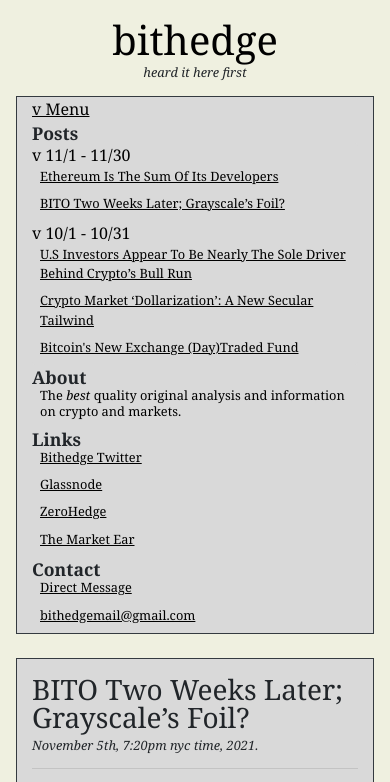
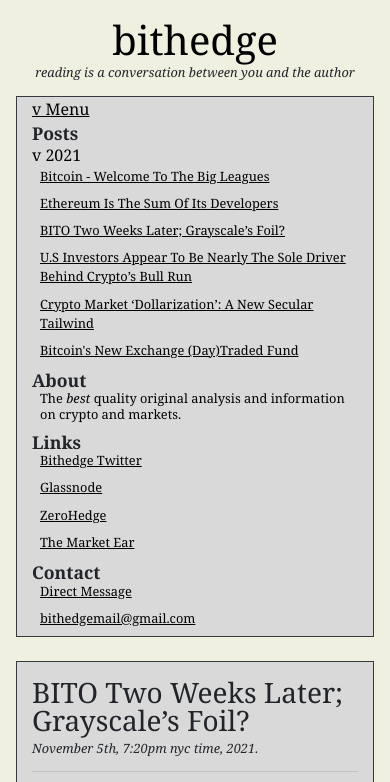
Before and after one commit to bit-hedge/bit-hedge.github.io, a plain HTML site: page bito-gbtc.html in a window 390 px wide. Both pictures are taken after a click on the link "> Menu". Shown: the top 782 px of the page. Drawn offline with nearby package versions, Linux system fonts and the light colour scheme.

Commit message:
Update bito-gbtc.html

```diff
--- a/bito-gbtc.html
+++ b/bito-gbtc.html
@@ -30,27 +30,21 @@
 	<body>
 		<div class="container" id="container">
 			<a class="heading" href="https://bit-hedge.github.io"> bithedge </a>
-			<p class="excerpt">heard it here first</p>
+			<p class="excerpt">reading is a conversation between you and the author</p>
 			<div class="row justify-content-center">
 				<div class="col-2 border border-dark d-none d-lg-block">
 					<p class="sideheader"> Posts </p>
 					<div id="accordion">
 						<div class="card">
 
-							<a class="folder" data-toggle="collapse" href="#collapseNov" onclick="flipArrow(this)">
-								v 11/1 - 11/30
-							</a>
-
-							<div id="collapseNov" class="collapse hide show">
-								<a class="infolder" href="https://bit-hedge.github.io/eth-dev"> Ethereum Is The Sum Of Its Developers </a>
-								<a class="infolder" href="https://bit-hedge.github.io/bito-gbtc"> BITO Two Weeks Later; Grayscale’s Foil? </a>
-							</div>
-
 							<a class="folder" data-toggle="collapse" href="#collapseOne" onclick="flipArrow(this)">
-								v 10/1 - 10/31
+								v 2021
 							</a>
 
 							<div id="collapseOne" class="collapse hide show">
+								<a class="infolder" href="https://bit-hedge.github.io/bitcoin-welcome"> Bitcoin - Welcome To The Big Leagues </a>
+								<a class="infolder" href="https://bit-hedge.github.io/eth-dev"> Ethereum Is The Sum Of Its Developers </a>
+								<a class="infolder" href="https://bit-hedge.github.io/bito-gbtc"> BITO Two Weeks Later; Grayscale’s Foil? </a>
 								<a class="infolder" href="https://bit-hedge.github.io/us-bull-run"> U.S Investors Appear To Be Nearly The Sole Driver Behind Crypto’s Bull Run </a>
 								<a class="infolder" href="https://bit-hedge.github.io/dollarization"\> Crypto Market ‘Dollarization’: A New Secular Tailwind </a>
 								<a class="infolder" href="https://bit-hedge.github.io/bitcoins-new-fund"\> Bitcoin's New Exchange (Day)Traded Fund </a>
@@ -83,25 +77,19 @@
 								<div id="accordion">
 									<div class="card">
 
-										<a class="folder" data-toggle="collapse" href="#collapseNovTwo" onclick="flipArrow(this)">
-											v 11/1 - 11/30
-										</a>
+									<a class="folder" data-toggle="collapse" href="#collapseOneMobile" onclick="flipArrow(this)">
+										v 2021
+									</a>
 
-										<div id="collapseNovTwo" class="collapse hide show">
-											<a class="infolder" href="https://bit-hedge.github.io/eth-dev"> Ethereum Is The Sum Of Its Developers </a>
-											<a class="infolder" href="https://bit-hedge.github.io/bito-gbtc"> BITO Two Weeks Later; Grayscale’s Foil? </a>
-										</div>
-
-										<a class="folder" data-toggle="collapse" href="#collapseTwo" onclick="flipArrow(this)">
-											v 10/1 - 10/31
-										</a>
-
-										<div id="collapseTwo" class="collapse hide show">
-											<a class="infolder" href="https://bit-hedge.github.io/us-bull-run"> U.S Investors Appear To Be Nearly The Sole Driver Behind Crypto’s Bull Run </a>
-											<a class="infolder" href="https://bit-hedge.github.io/dollarization"> Crypto Market ‘Dollarization’: A New Secular Tailwind </a>
-											<a class="infolder" href="https://bit-hedge.github.io/bitcoins-new-fund"> Bitcoin's New Exchange (Day)Traded Fund </a>
-										</div>
+									<div id="collapseOneMobile" class="collapse hide show">
+										<a class="infolder" href="https://bit-hedge.github.io/bitcoin-welcome"> Bitcoin - Welcome To The Big Leagues </a>
+										<a class="infolder" href="https://bit-hedge.github.io/eth-dev"> Ethereum Is The Sum Of Its Developers </a>
+										<a class="infolder" href="https://bit-hedge.github.io/bito-gbtc"> BITO Two Weeks Later; Grayscale’s Foil? </a>
+										<a class="infolder" href="https://bit-hedge.github.io/us-bull-run"> U.S Investors Appear To Be Nearly The Sole Driver Behind Crypto’s Bull Run </a>
+										<a class="infolder" href="https://bit-hedge.github.io/dollarization"\> Crypto Market ‘Dollarization’: A New Secular Tailwind </a>
+										<a class="infolder" href="https://bit-hedge.github.io/bitcoins-new-fund"\> Bitcoin's New Exchange (Day)Traded Fund </a>
 									</div>
+								</div>
 								</div>
 
 								<p class="sideheader"> About </p>
@@ -160,19 +148,6 @@
 
 
 			</div>
-
-			<div class="row justify-content-center">
-				<div class="col-2 border border-dark d-none d-lg-block" style="visibility:hidden"></div>
-				<p class="excerpt"> donate (eth/erc20): 0x1Cb9a225352116769d40ceA9a39252cf7558e300 </p>
-			</div>
-
-			<div class="row justify-content-center">
-				<div class="col-2" style="visibility:hidden"></div>
-				<div class="col-lg border border-dark">
-					<script defer src="https://cdn.commento.io/js/commento.js" data-no-fonts="true" data-css-override="style.css"></script>
-				<div id="commento"></div>
-				</div>
-			</div>
 		</div>
 	</body>
 </html>
```
